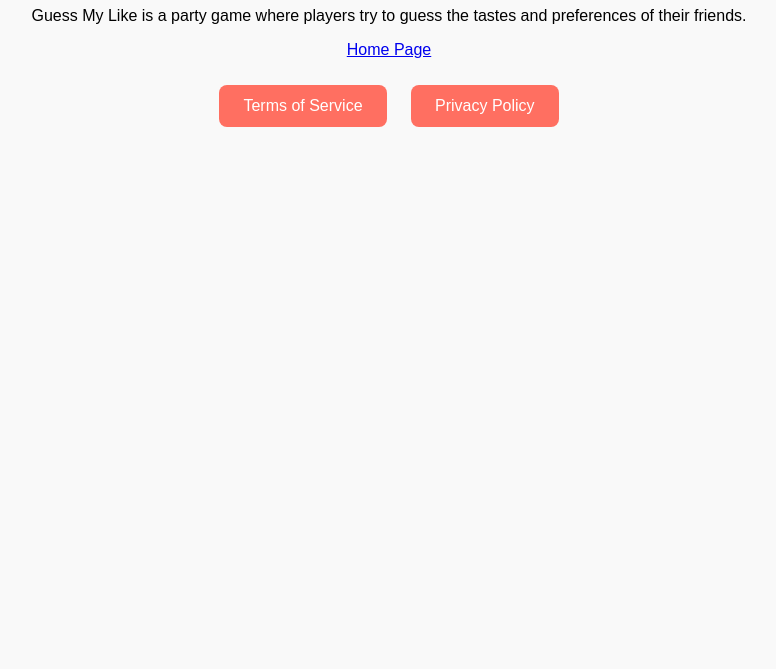
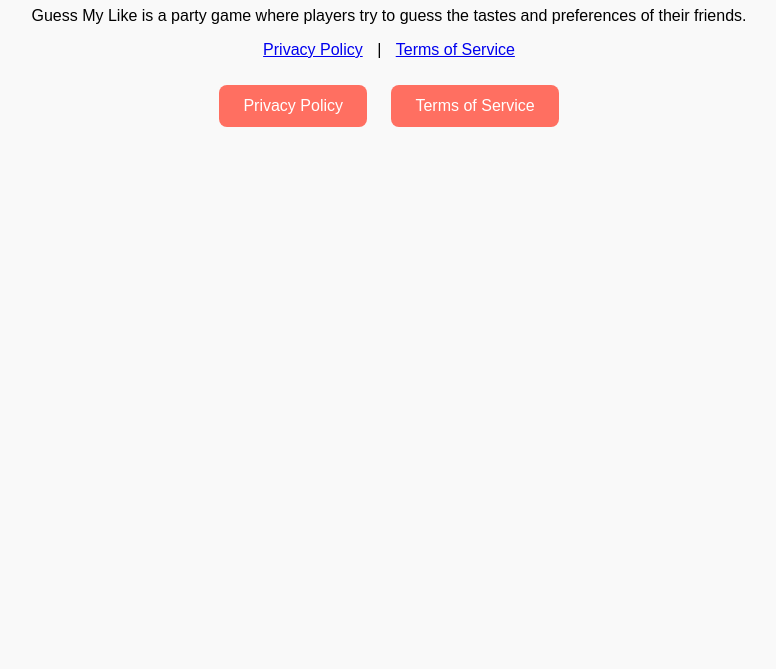
Before and after one commit to Cloud88055/Guess-My-Like, a plain HTML site: page index.html in a window 1280 px wide. Shown: the part 131-800 px from the top of the page, without its empty margins (251-1027 px from the left). Drawn offline with Linux system fonts and the light colour scheme.

Commit message:
Update index.html

```diff
--- a/index.html
+++ b/index.html
@@ -1,6 +1,7 @@
 <!DOCTYPE html>
 <html>
 <head>
+    <meta charset="UTF-8">
     <title>Guess My Like</title>
     <style>
         body {
@@ -25,22 +26,30 @@
         a.button:hover {
             background-color: #FF3B2E;
         }
+        /* link testuali per Google Cloud */
+        a.text-link {
+            color: #0000EE;
+            text-decoration: underline;
+            margin: 0 10px;
+        }
     </style>
 </head>
+
 <body>
 
 <h1>Guess My Like</h1>
 
 <p>Guess My Like is a party game where players try to guess the tastes and preferences of their friends.</p>
 
-<!-- Link alla home page necessario per verifica Google Cloud -->
+<!-- Link testuali “leggibili” per Google Cloud -->
 <p>
-<a href="https://like-match-1.preview.emergentagent.com" target="_blank">
-Home Page
-</a>
+    <a href="privacy.html" class="text-link">Privacy Policy</a> |
+    <a href="terms.html" class="text-link">Terms of Service</a>
 </p>
 
+<!-- Pulsanti stilizzati per gli utenti -->
+<a href="privacy.html" class="button">Privacy Policy</a>
 <a href="terms.html" class="button">Terms of Service</a>
-<a href="privacy.html" class="button">Privacy Policy</a>
+
 </body>
 </html>
```
Lines whose indentation alone changed are shown as unchanged.
